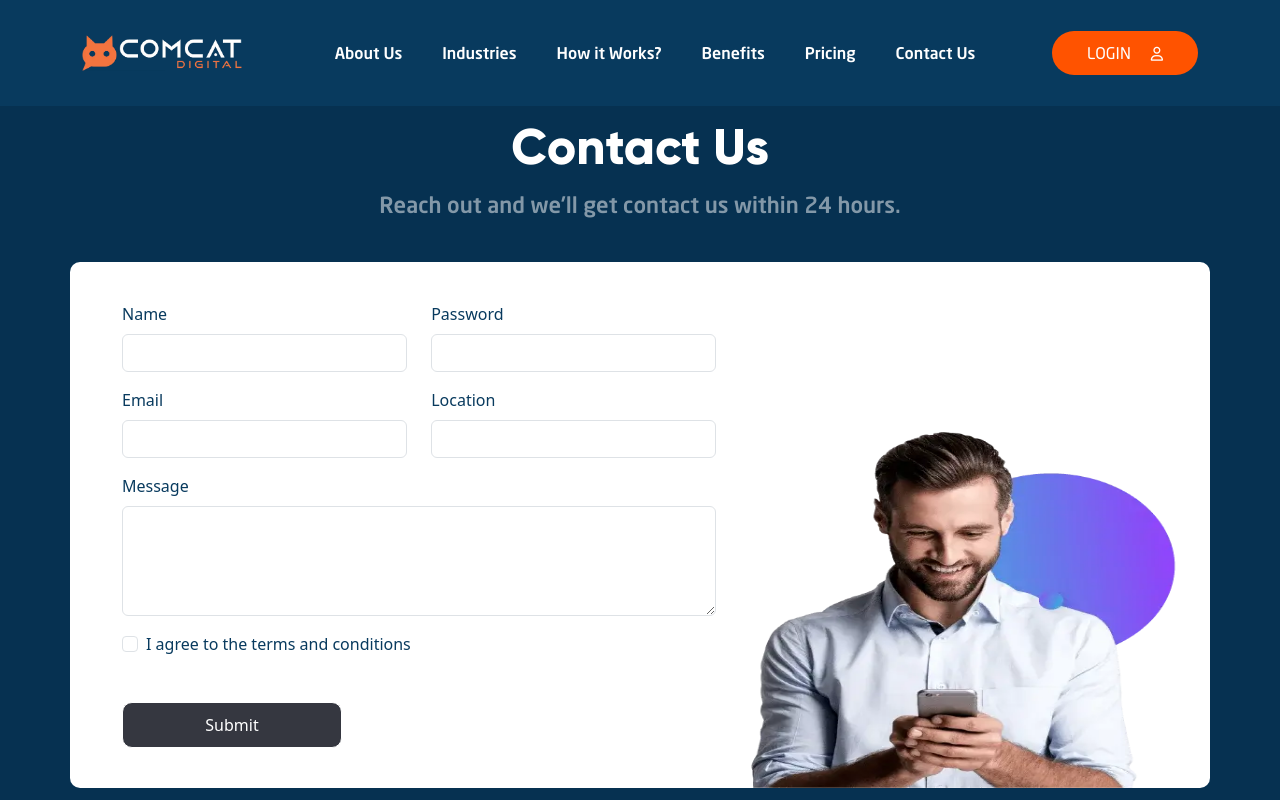
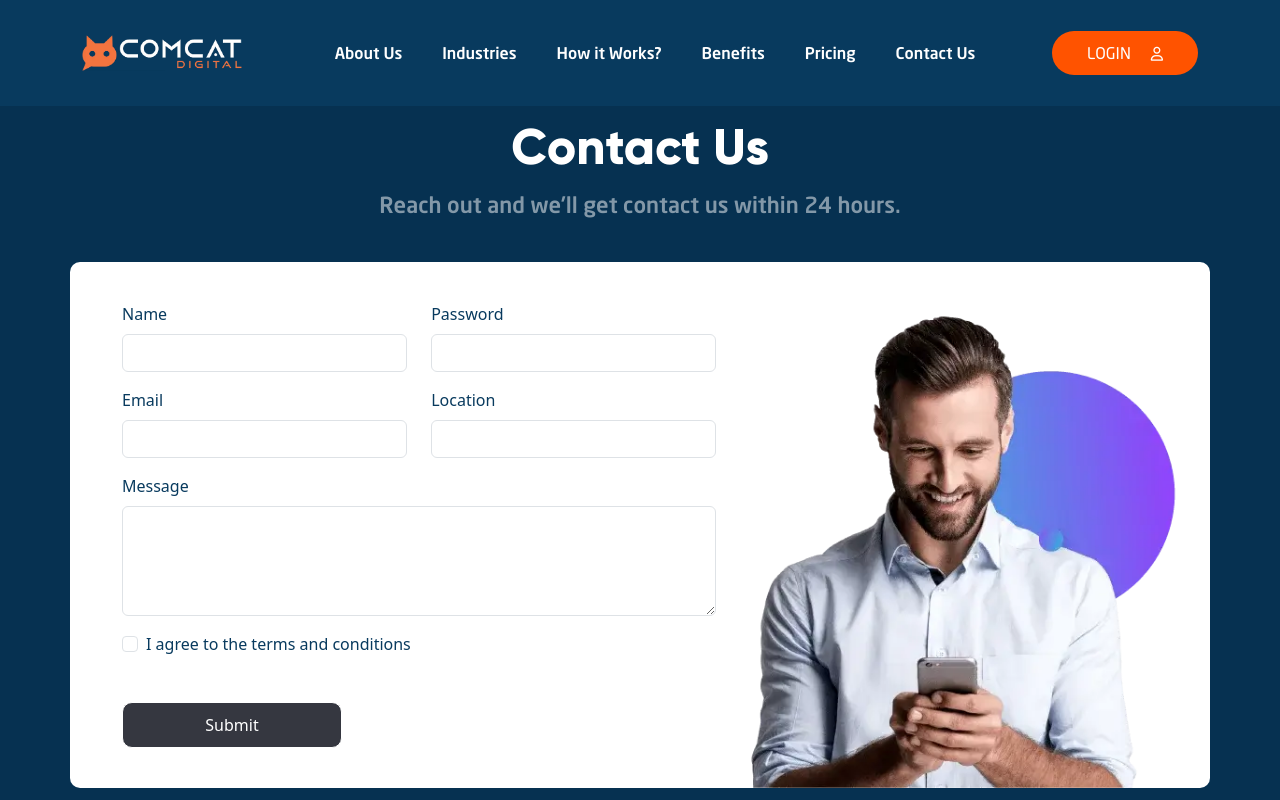
Before and after one commit to hamzanaeem007/comcat-ai, a Next.js app: page /contact-us in a window 1280 px wide. Shown: the top 800 px of the page. Built offline with nearby package versions, Linux system fonts and the light colour scheme.

Commit message:
contactus page

```diff
--- a/src/app/contact-us/page.tsx
+++ b/src/app/contact-us/page.tsx
@@ -188,7 +188,7 @@ export default function ContactUs() {
                 src="/images/contact-us.webp"
                 alt="Contact Us Illustration"
                 width={500}
-                height={400}
+                height={530}
               />
               </div>
             </div>
```
